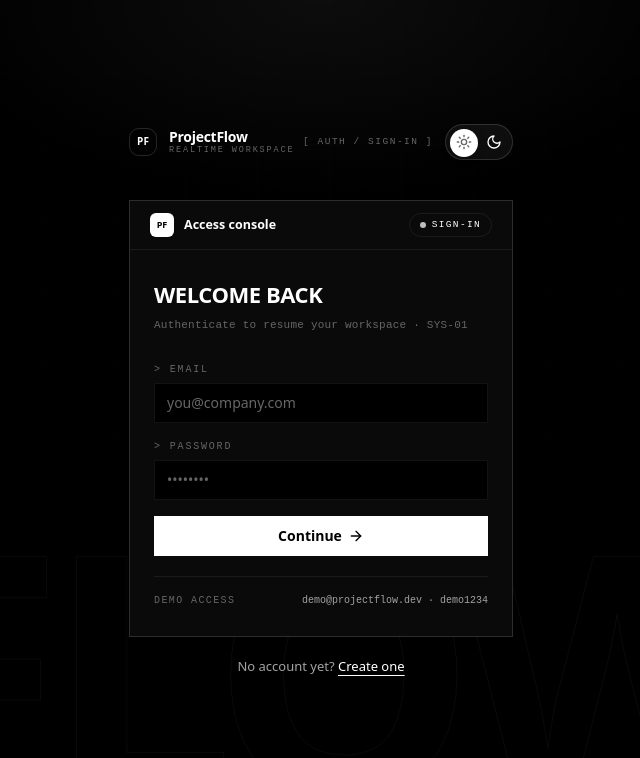
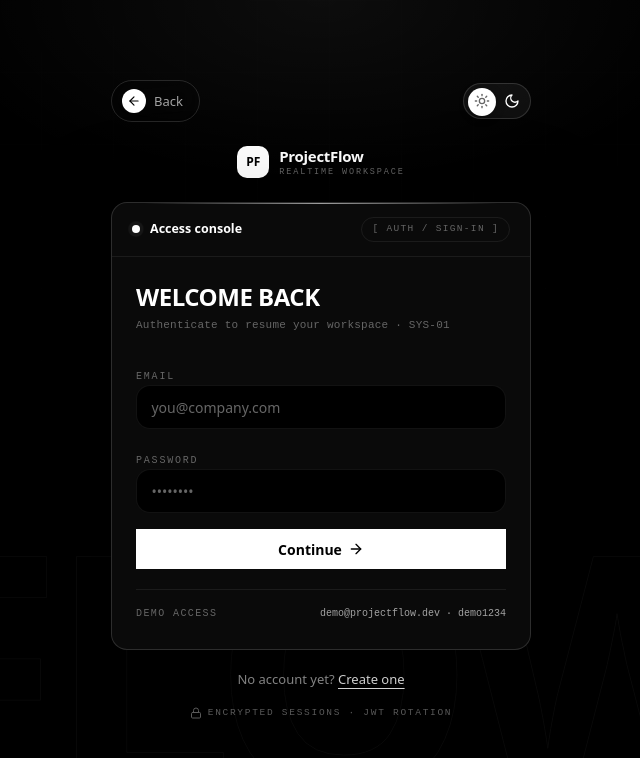
Before and after one commit to shivraj598/ProjectFlow, a React (Vite) app in the folder apps/web/: page /login in a window 1280 px wide. Shown: the top 758 px of the page, without its empty margins (319-959 px from the left). Built offline with nearby package versions, Linux system fonts and the light colour scheme.

Commit message:
feat: enhance AuthShell with BackButton and improved Field component styling

```diff
--- a/apps/web/src/components/auth-shell.tsx
+++ b/apps/web/src/components/auth-shell.tsx
@@ -1,4 +1,6 @@
-import { Link } from "react-router";
+import { useState } from "react";
+import { Link, useNavigate } from "react-router";
+import { ArrowLeft, Eye, EyeOff, Lock } from "lucide-react";
 import { ACCENT, FAINT, INK, LINE, LINE_SOFT, MUTED, ON_ACCENT, PANEL, TEXT } from "./landing/tokens";
 import { LandingThemeToggle } from "./landing/theme-toggle";
 import "./landing/landing-theme.css";
@@ -17,7 +19,7 @@ export function AuthShell({
   footer: React.ReactNode;
 }) {
   return (
-    <div className="landing-root relative flex min-h-dvh items-center justify-center overflow-hidden px-4" style={{ background: INK, color: TEXT }}>
+    <div className="landing-root relative flex min-h-dvh items-center justify-center overflow-hidden px-4 py-10" style={{ background: INK, color: TEXT }}>
       {/* blueprint grid + radiance */}
       <div aria-hidden className="pointer-events-none absolute inset-0">
         <div
@@ -48,52 +50,59 @@ export function AuthShell({
         FLOW
       </div>
 
-      <div className="fade-up relative z-10 w-full max-w-sm">
-        {/* mono system strip */}
-        <Link to="/" className="mb-10 flex items-center justify-between">
-          <span className="flex items-center gap-3">
-            <span className="flex size-7 items-center justify-center rounded-lg border text-[10px] font-bold" style={{ borderColor: LINE, color: TEXT }}>
+      <div className="fade-up relative z-10 w-full max-w-[420px]">
+        {/* top bar — back + theme */}
+        <div className="mb-6 flex items-center justify-between">
+          <BackButton />
+          <LandingThemeToggle />
+        </div>
+
+        {/* brand */}
+        <Link to="/" className="group mb-6 flex items-center justify-center gap-2.5" aria-label="Back to home">
+          <span
+            className="flex size-8 items-center justify-center rounded-lg text-[12px] font-extrabold transition-transform duration-300 group-hover:scale-105"
+            style={{ background: ACCENT, color: ON_ACCENT }}
+          >
             PF
           </span>
           <span className="flex flex-col leading-none">
-              <span className="text-[14px] font-extrabold tracking-[-0.02em]" style={{ color: TEXT }}>
+            <span className="text-[15px] font-extrabold tracking-[-0.02em]" style={{ color: TEXT }}>
               ProjectFlow
             </span>
-              <span className="mt-0.5 font-mono text-[8.5px] uppercase tracking-[0.22em]" style={{ color: FAINT }}>
+            <span className="mt-1 font-mono text-[8.5px] uppercase tracking-[0.22em]" style={{ color: FAINT }}>
               Realtime workspace
             </span>
           </span>
-          </span>
-          <span className="flex items-center gap-3">
-            <span className="hidden font-mono text-[9.5px] uppercase tracking-[0.16em] sm:block" style={{ color: FAINT }}>
-              [ AUTH / {badge} ]
-            </span>
-            <LandingThemeToggle />
-          </span>
         </Link>
 
-        {/* form sheet */}
-        <div className="border" style={{ borderColor: LINE, background: PANEL }}>
-          {/* sheet header */}
-          <div className="flex items-center justify-between border-b px-5 py-3" style={{ borderColor: LINE_SOFT }}>
+        {/* form card */}
+        <div className="relative overflow-hidden rounded-2xl border shadow-[0_40px_120px_rgba(0,0,0,0.35)]" style={{ borderColor: LINE, background: PANEL }}>
+          <span
+            aria-hidden
+            className="absolute inset-x-8 top-0 h-px"
+            style={{ background: "linear-gradient(90deg, transparent, var(--ld-accent), transparent)", opacity: 0.6 }}
+          />
+          {/* card header */}
+          <div className="flex items-center justify-between border-b px-5 py-3.5" style={{ borderColor: LINE_SOFT }}>
             <div className="flex items-center gap-2.5">
-              <span className="flex size-6 items-center justify-center rounded-sm text-[9px] font-bold" style={{ background: ACCENT, color: ON_ACCENT }}>
-                PF
+              <span className="relative flex size-2">
+                <span className="absolute inline-flex h-full w-full animate-ping rounded-full bg-[var(--ld-accent)] opacity-70" />
+                <span className="relative inline-flex size-2 rounded-full bg-[var(--ld-accent)]" />
               </span>
               <span className="text-[12.5px] font-semibold" style={{ color: TEXT }}>
                 Access console
               </span>
             </div>
-            <span className="flex items-center gap-1.5 rounded-full border px-2.5 py-1 font-mono text-[9.5px] uppercase tracking-[0.14em]" style={{ borderColor: LINE_SOFT, color: TEXT }}>
-              <span className="size-1.5 animate-pulse rounded-full bg-[var(--ld-accent)]" /> {badge}
+            <span className="rounded-full border px-2.5 py-1 font-mono text-[9.5px] uppercase tracking-[0.14em]" style={{ borderColor: LINE_SOFT, color: FAINT }}>
+              [ AUTH / {badge} ]
             </span>
           </div>
 
           <div className="px-6 py-7">
-            <h1 className="text-[22px] font-extrabold uppercase tracking-[-0.02em]" style={{ color: TEXT }}>
+            <h1 className="text-[24px] font-extrabold uppercase leading-none tracking-[-0.02em]" style={{ color: TEXT }}>
               {title}
             </h1>
-            <p className="mt-1.5 font-mono text-[11px] tracking-[0.02em]" style={{ color: FAINT }}>
+            <p className="mt-2 font-mono text-[11px] tracking-[0.02em]" style={{ color: FAINT }}>
               {subtitle}
             </p>
             {children}
@@ -103,8 +112,37 @@ export function AuthShell({
         <div className="mt-5 text-center text-[13px]" style={{ color: MUTED }}>
           {footer}
         </div>
+        <p className="mt-4 flex items-center justify-center gap-1.5 font-mono text-[9.5px] uppercase tracking-[0.18em]" style={{ color: FAINT }}>
+          <Lock className="size-3" /> Encrypted sessions · JWT rotation
+        </p>
       </div>
     </div>
+  );
+}
+
+/* Back arrow — history back with home fallback */
+export function BackButton() {
+  const navigate = useNavigate();
+  const goBack = () => {
+    if (window.history.length > 1) navigate(-1);
+    else navigate("/");
+  };
+  return (
+    <button
+      type="button"
+      onClick={goBack}
+      className="group flex items-center gap-2 rounded-full border py-2 pl-2.5 pr-4 text-[13px] font-medium backdrop-blur-md transition-colors hover:bg-[var(--ld-accent-soft)]"
+      style={{ borderColor: LINE, color: MUTED }}
+      aria-label="Go back"
+    >
+      <span
+        className="flex size-6 items-center justify-center rounded-full transition-transform duration-300 group-hover:-translate-x-0.5"
+        style={{ background: ACCENT, color: ON_ACCENT }}
+      >
+        <ArrowLeft className="size-3.5" />
+      </span>
+      Back
+    </button>
   );
 }
 
@@ -116,6 +154,9 @@ export function Field({
   onChange,
   placeholder,
   autoComplete,
+  autoFocus,
+  icon,
+  toggleVisibility,
 }: {
   id: string;
   label: string;
@@ -124,24 +165,53 @@ export function Field({
   onChange: (v: string) => void;
   placeholder?: string;
   autoComplete?: string;
+  autoFocus?: boolean;
+  icon?: React.ReactNode;
+  toggleVisibility?: boolean;
 }) {
+  const [show, setShow] = useState(false);
+  const inputType = toggleVisibility && show ? "text" : type;
   return (
     <div className="space-y-1.5">
-      <label htmlFor={id} className="flex items-center gap-2 font-mono text-[10px] uppercase tracking-[0.18em]" style={{ color: FAINT }}>
-        <span className="text-[var(--ld-faint)]">&gt;</span>
+      <label htmlFor={id} className="font-mono text-[10px] uppercase tracking-[0.18em]" style={{ color: FAINT }}>
         {label}
       </label>
+      <div className="relative">
+        {icon && (
+          <span className="pointer-events-none absolute left-3.5 top-1/2 -translate-y-1/2" style={{ color: FAINT }}>
+            {icon}
+          </span>
+        )}
         <input
           id={id}
-        type={type}
+          type={inputType}
           required
           autoComplete={autoComplete}
+          autoFocus={autoFocus}
+          autoCapitalize={type === "email" ? "none" : undefined}
+          spellCheck={false}
           value={value}
           onChange={(e) => onChange(e.target.value)}
           placeholder={placeholder}
-        className="h-10 w-full border bg-[var(--ld-ink)] px-3 text-[14px] text-[var(--ld-text)] outline-none transition-colors placeholder:text-[var(--ld-faint)] focus:border-[var(--ld-line)]"
-        style={{ borderColor: LINE_SOFT }}
+          className="h-11 w-full rounded-xl border bg-[var(--ld-ink)] text-[14px] text-[var(--ld-text)] outline-none transition-all placeholder:text-[var(--ld-faint)] focus:border-[var(--ld-line)] focus:ring-4 focus:ring-[var(--ld-accent-soft)]"
+          style={{
+            borderColor: LINE_SOFT,
+            paddingLeft: icon ? "2.6rem" : "0.9rem",
+            paddingRight: toggleVisibility ? "2.6rem" : "0.9rem",
+          }}
         />
+        {toggleVisibility && (
+          <button
+            type="button"
+            onClick={() => setShow((v) => !v)}
+            aria-label={show ? "Hide password" : "Show password"}
+            className="absolute right-2.5 top-1/2 flex size-7 -translate-y-1/2 items-center justify-center rounded-lg transition-colors hover:bg-[var(--ld-accent-soft)]"
+            style={{ color: FAINT }}
+          >
+            {show ? <EyeOff className="size-4" /> : <Eye className="size-4" />}
+          </button>
+        )}
+      </div>
     </div>
   );
 }
```
Lines whose indentation alone changed are shown as unchanged.
